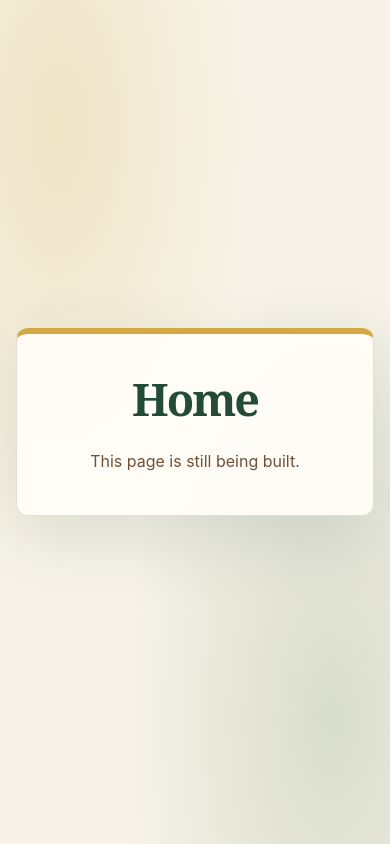
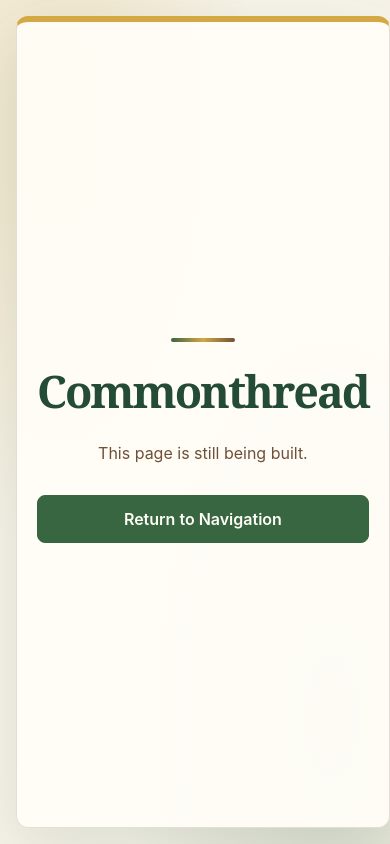
Before and after one commit to notahumanhand/Commonthread, a Flask app: page /home in a window 390 px wide. Run offline with Flask 3, Linux system fonts and the light colour scheme.

Commit message:
Layout Update

```diff
--- a/static/css/styles.css
+++ b/static/css/styles.css
@@ -9,6 +9,16 @@
     --cream: #f7f3e8;
     --text: #26352a;
     --surface: rgba(255, 253, 247, 0.94);
+
+    /* Reusable layout sizing tokens */
+    --panel-width-navigation: 760px;
+    --panel-width-medium: 920px;
+    --panel-width-large: 1440px;
+    --panel-padding-y: clamp(2.5rem, 6vw, 5rem);
+    --panel-padding-x: clamp(1.5rem, 5vw, 4rem);
+    --panel-radius: 18px;
+    --panel-border: 1px solid rgba(111, 80, 56, 0.18);
+    --panel-shadow: 0 24px 70px rgba(35, 75, 54, 0.12);
 }
 
 * {
@@ -23,8 +33,6 @@ body {
 body {
     margin: 0;
     min-height: 100vh;
-    display: grid;
-    place-items: center;
     padding: 2rem;
     color: var(--text);
     background:
@@ -34,16 +42,44 @@ body {
     font-family: Inter, ui-sans-serif, system-ui, -apple-system, BlinkMacSystemFont, "Segoe UI", sans-serif;
 }
 
-.landing-card,
-.content-card {
-    width: min(100%, 760px);
-    padding: clamp(2.5rem, 8vw, 5.5rem) clamp(1.5rem, 6vw, 4.5rem);
+/* Page-level layout primitives */
+.page-shell {
+    min-height: calc(100vh - 4rem);
+    display: grid;
+    place-items: center;
+}
+
+.page-shell--wide {
+    place-items: stretch center;
+}
+
+.page-panel {
+    position: relative;
+    width: 100%;
+    padding: var(--panel-padding-y) var(--panel-padding-x);
     text-align: center;
     background: var(--surface);
-    border: 1px solid rgba(111, 80, 56, 0.18);
+    border: var(--panel-border);
     border-top: 6px solid var(--gold);
-    border-radius: 18px;
-    box-shadow: 0 24px 70px rgba(35, 75, 54, 0.12);
+    border-radius: var(--panel-radius);
+    box-shadow: var(--panel-shadow);
+}
+
+.page-panel--navigation {
+    max-width: var(--panel-width-navigation);
+}
+
+.page-panel--medium {
+    max-width: var(--panel-width-medium);
+}
+
+.page-panel--large {
+    max-width: var(--panel-width-large);
+    min-height: calc(100vh - 4rem);
+    display: flex;
+    flex-direction: column;
+    align-items: center;
+    justify-content: center;
 }
 
 .accent {
@@ -71,6 +107,7 @@ h1 {
     background: var(--tan);
 }
 
+/* Reusable navigation and action links */
 .main-navigation {
     display: flex;
     flex-wrap: wrap;
@@ -79,7 +116,7 @@ h1 {
     margin-top: 1.75rem;
 }
 
-.nav-button {
+.button {
     display: inline-flex;
     align-items: center;
     justify-content: center;
@@ -89,19 +126,22 @@ h1 {
     background: var(--green);
     border: 1px solid var(--green);
     border-radius: 8px;
+    font: inherit;
     font-size: 1rem;
     font-weight: 600;
     text-decoration: none;
+    cursor: pointer;
     transition: background-color 140ms ease, border-color 140ms ease, transform 140ms ease;
 }
 
-.nav-button:hover {
+.button:hover {
     background: var(--green-deep);
     border-color: var(--green-deep);
     transform: translateY(-1px);
 }
 
-.nav-button:focus-visible {
+.button:focus-visible,
+.back-link:focus-visible {
     outline: 3px solid var(--gold);
     outline-offset: 3px;
 }
@@ -113,15 +153,53 @@ h1 {
     line-height: 1.7;
 }
 
-@media (max-width: 480px) {
+/* Back navigation is positioned relative to the panel, not the viewport. */
+.back-link {
+    position: absolute;
+    top: 1.25rem;
+    left: 1.25rem;
+    display: inline-flex;
+    align-items: center;
+    justify-content: center;
+    width: 42px;
+    height: 42px;
+    color: var(--green-deep);
+    background: rgba(232, 216, 184, 0.35);
+    border: 1px solid rgba(111, 80, 56, 0.16);
+    border-radius: 50%;
+    font-size: 1.65rem;
+    line-height: 1;
+    text-decoration: none;
+    transition: background-color 140ms ease, transform 140ms ease;
+}
+
+.back-link:hover {
+    background: var(--tan);
+    transform: translateX(-2px);
+}
+
+.panel-content {
+    width: 100%;
+    max-width: 960px;
+    margin-inline: auto;
+}
+
+@media (max-width: 600px) {
     body {
         padding: 1rem;
     }
 
-    .landing-card,
-    .content-card {
+    .page-shell {
+        min-height: calc(100vh - 2rem);
+    }
+
+    .page-panel {
+        padding: 4.5rem 1.25rem 2.5rem;
         border-radius: 12px;
-        padding: 2.5rem 1.25rem;
+    }
+
+    .page-panel--large {
+        min-height: calc(100vh - 2rem);
     }
 
     .main-navigation {
@@ -129,7 +207,12 @@ h1 {
         align-items: stretch;
     }
 
-    .nav-button {
+    .button {
         width: 100%;
     }
+
+    .back-link {
+        top: 0.85rem;
+        left: 0.85rem;
+    }
 }
--- a/templates/home.html
+++ b/templates/home.html
@@ -4,13 +4,17 @@
     <meta charset="utf-8">
     <meta name="viewport" content="width=device-width, initial-scale=1">
     <meta name="theme-color" content="#234b36">
-    <title>Home | Commonthread</title>
+    <title>Commonthread</title>
     <link rel="stylesheet" href="{{ url_for('static', filename='css/styles.css') }}">
 </head>
-<body class="content-page">
-    <main class="content-card">
-        <h1>Home</h1>
-        <p class="subtitle">This page is still being built.</p>
+<body>
+    <main class="page-shell page-shell--wide">
+        <section class="page-panel page-panel--large">
+            <div class="accent" aria-hidden="true"></div>
+            <h1>Commonthread</h1>
+            <p class="subtitle">This page is still being built.</p>
+            <a class="button" href="{{ url_for('index') }}" style="margin-top: 1.75rem;">Return to Navigation</a>
+        </section>
     </main>
 </body>
 </html>
```
Also changed, not shown: templates/about.html (+8 -4 lines), templates/data.html (+8 -4 lines), templates/index.html (+12 -10 lines), README.md.
